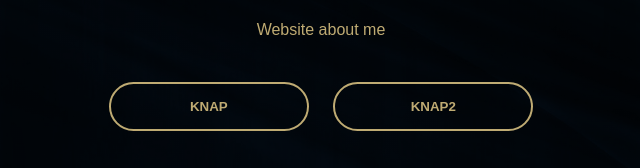
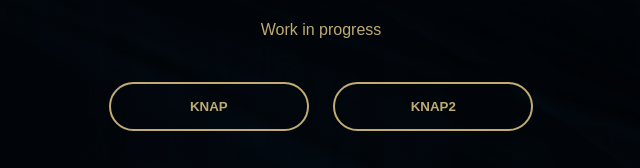
Before and after one commit to HakonHE18/hakonhe18.github.io, a plain HTML site: page index.html in a window 1280 px wide. Shown: the part 406-574 px from the top of the page, 319-959 px from the left. Drawn offline with Linux system fonts and the light colour scheme.

Commit message:
Changed <p>

```diff
--- a/index.html
+++ b/index.html
@@ -16,7 +16,7 @@
     </div>
     <div class="content">
         <h1>My webpage (Skift)</h1>
-        <p>Website about me</p>
+        <p>Work in progress</p>
         <div>
             <button type="button"><span></span>KNAP</button>
             <button type="button"><span></span>KNAP2</button>
```
